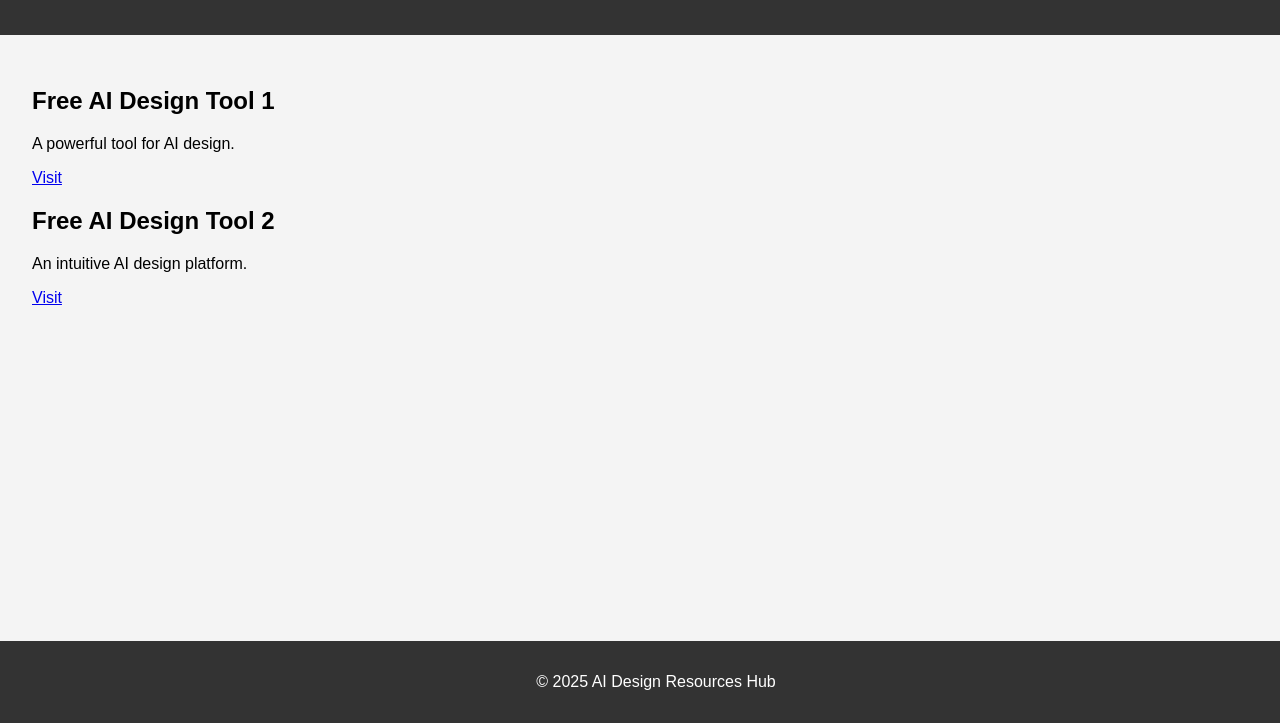
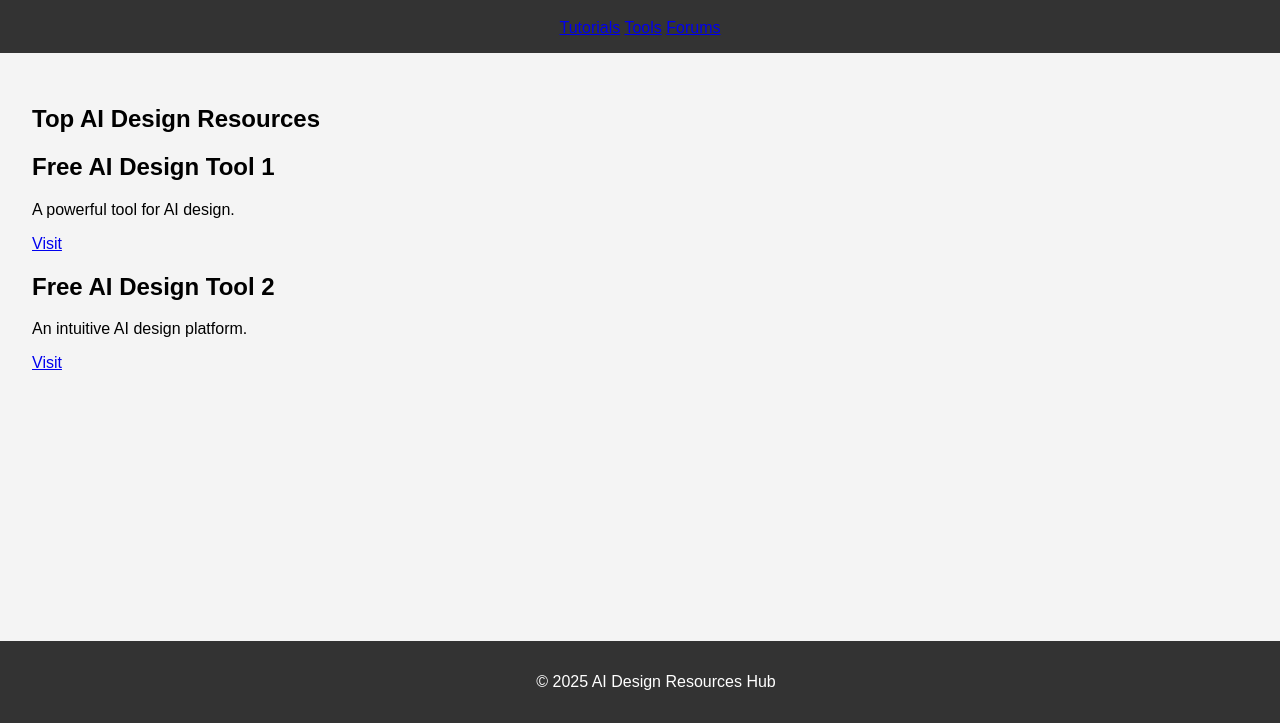
Before and after one commit to saucedefx/ai-design-resources-hub, a plain HTML site: page index.html in a window 1280 px wide. Shown: the part 77-800 px from the top of the page. Drawn offline with Linux system fonts and the light colour scheme.

Commit message:
Update index.htmlEnhance index.html with SEO meta tags and improved structure

```diff
--- a/index.html
+++ b/index.html
@@ -3,16 +3,24 @@
 <head>
     <meta charset="UTF-8">
     <meta name="viewport" content="width=device-width, initial-scale=1.0">
+    <meta name="description" content="Curated list of top AI design resources and tools.">
+    <meta name="keywords" content="AI, design, resources, tools, free">
     <title>AI Design Resources Hub</title>
     <link rel="stylesheet" href="styles.css">
 </head>
 <body>
     <header>
         <h1>AI Design Resources Hub</h1>
+        <nav>
+            <a href="#tutorials">Tutorials</a>
+            <a href="#tools">Tools</a>
+            <a href="#forums">Forums</a>
+        </nav>
     </header>
     <main>
         <section id="resources">
-            <!-- Resources will be listed here -->
+            <h2>Top AI Design Resources</h2>
+            <!-- Resources will be dynamically loaded here -->
         </section>
     </main>
     <footer>
```
